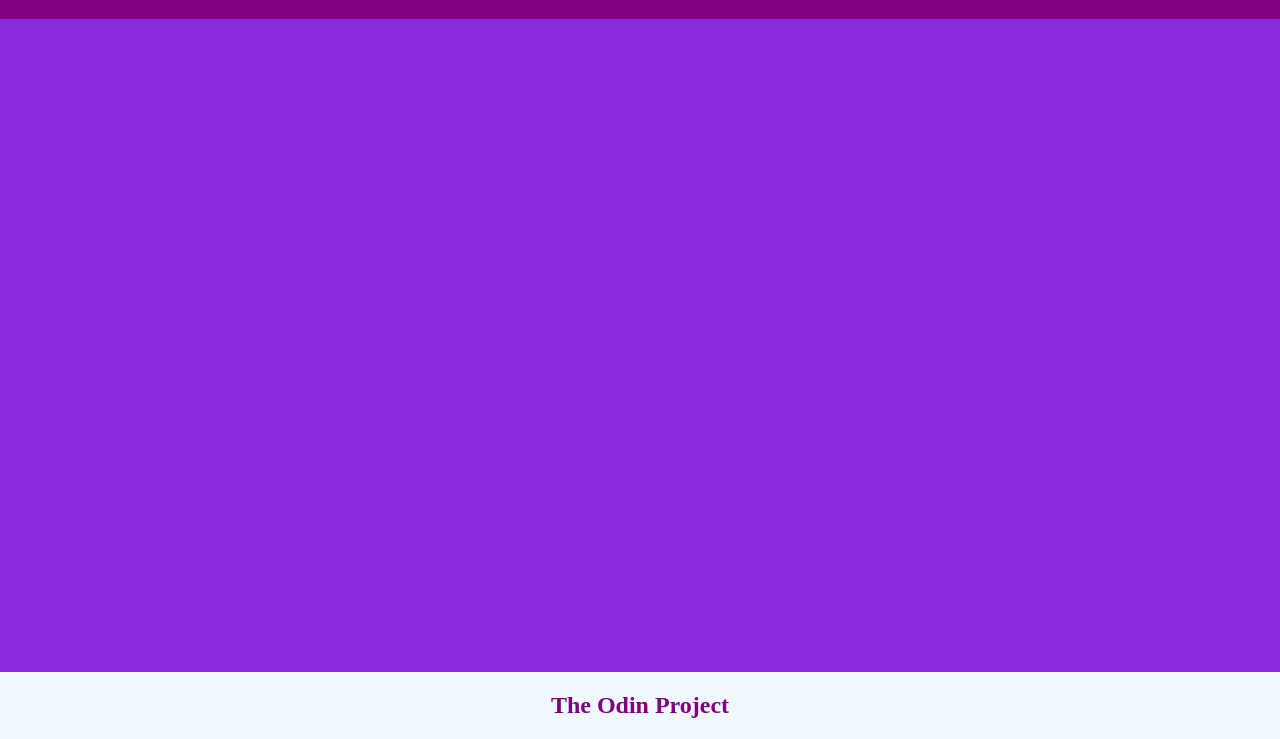
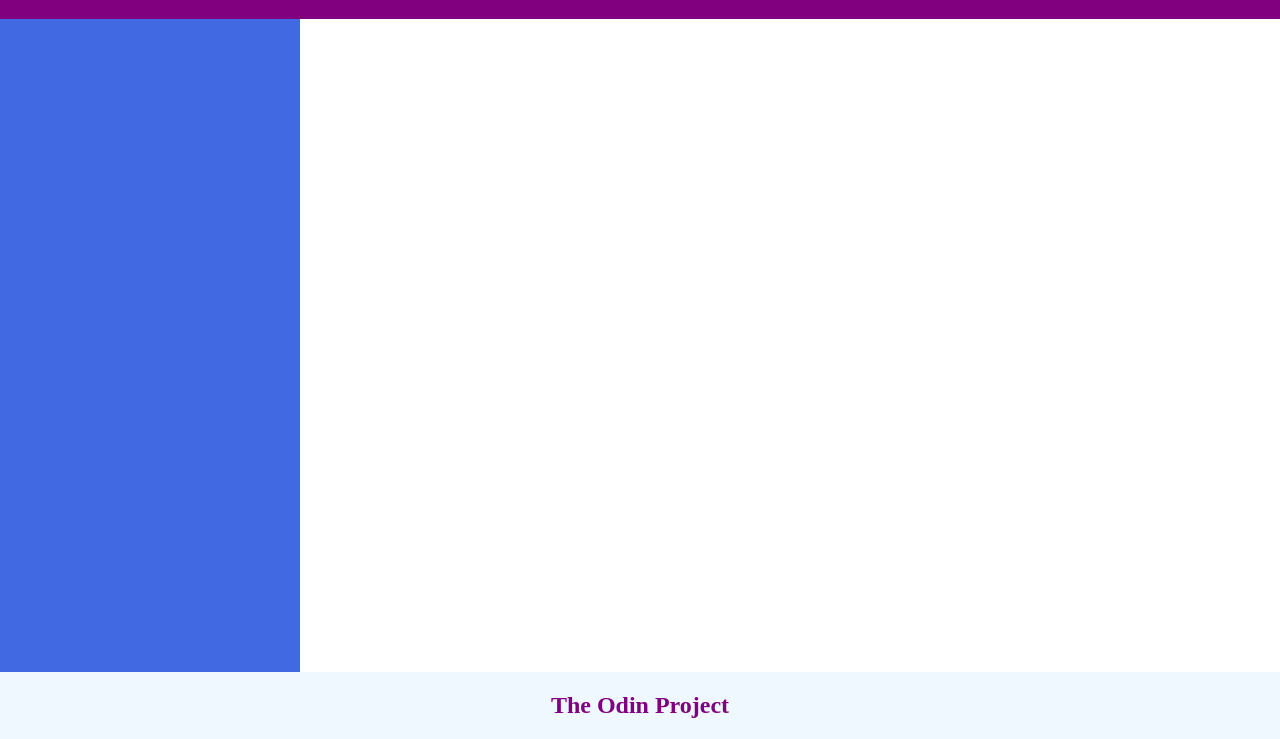
Before and after one commit to LaurentiuSoit/flexbox-site, a plain HTML site: page index.html in a window 1280 px wide. Shown: the part 61-800 px from the top of the page. Drawn offline with Linux system fonts and the light colour scheme.

Commit message:
Added sidebar and panes panel

```diff
--- a/index.html
+++ b/index.html
@@ -12,7 +12,10 @@
         <div class = "top-bar">
             <h1>MY AWESOME WEBSITE</h1>
         </div>
-        <div class = "middle-portion"></div>
+        <div class = "middle-portion">
+            <div class = "left-links"></div>
+            <div class = "right-panes"></div>
+        </div>
         <div class = "bottom-bar">
             <h2 class = "footer-text">The Odin Project</h1>
         </div>
--- a/styles.css
+++ b/styles.css
@@ -42,9 +42,24 @@
 {
     display: flex;
     flex: 13;
-    background-color:blueviolet;
 }
 
+.middle-portion div
+{
+    height: 100%;
+}
+
+.left-links
+{
+    width: 300px;
+    flex-shrink: 0;
+    background-color:royalblue;
+}
+
+.right-panes
+{
+    flex: 1;
+}
 
 .bottom-bar
 {
```
